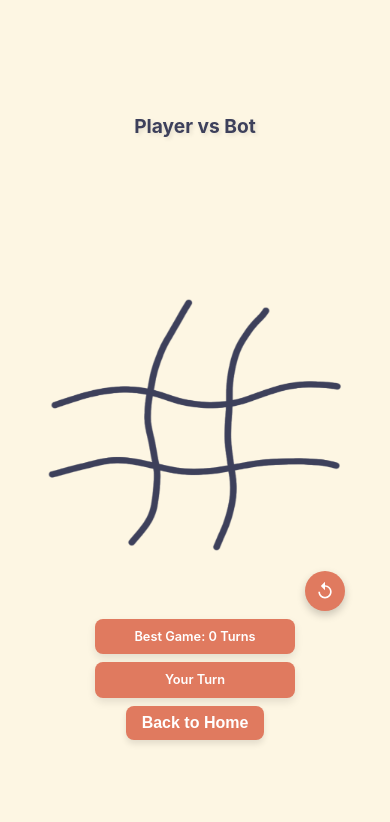
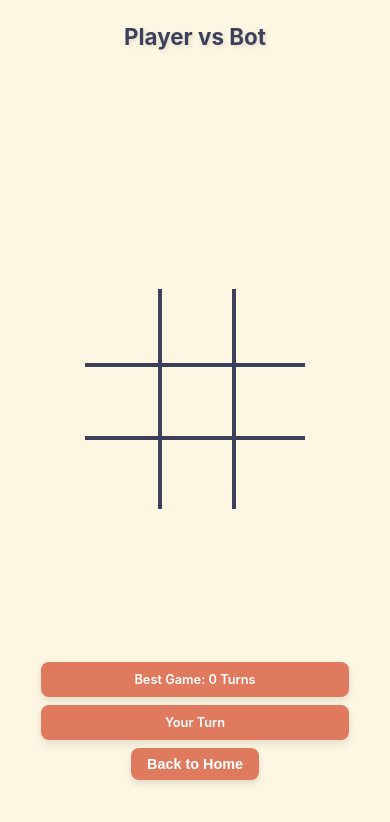
Before and after one commit to ItsDeco/DiDaDoe, a React (Vite) app: page /play-bot in a window 390 px wide. Shown: the top 822 px of the page. Built offline with nearby package versions, Linux system fonts and the light colour scheme.

Commit message:
Style changes for Desktop

```diff
--- a/src/components/Bot.jsx
+++ b/src/components/Bot.jsx
@@ -220,6 +220,7 @@ function PlayBot() {
       <h1>Player vs Bot</h1>
 
       <div className="game-layout">
+
         <div className="left-controls">
             <h2 className="status">
               Best Game: {bestTurns} Turns
@@ -237,20 +238,27 @@ function PlayBot() {
           <Link to="/">
             <button className="game-button back-button">Back to Home</button>
           </Link>
+
         </div>
 
+        <button className="reset-button" onClick={resetGame} title="New Game">
+          <svg viewBox="0 0 24 24" fill="currentColor">
+            <path d="M12 5V1L7 6l5 5V7c3.31 0 6 2.69 6 6s-2.69 6-6 6-6-2.69-6-6H4c0 4.42 3.58 8 8 8s8-3.58 8-8-3.58-8-8-8z"/>
+          </svg>
+        </button>
+
         <div className="board-container">
-          <img src={boardImage} alt="Tic Tac Toe Board" className="board-image" />
-          <div className="board-overlay">
+
+          <div className="board-board">
+            <div className="horizontal-line-1"></div>
+            <div className="horizontal-line-2"></div>
             {Array(9).fill(null).map((_, index) => renderSquare(index))}
           </div>
-          <button className="reset-button" onClick={resetGame} title="New Game">
-            <svg viewBox="0 0 24 24" fill="currentColor">
-              <path d="M12 5V1L7 6l5 5V7c3.31 0 6 2.69 6 6s-2.69 6-6 6-6-2.69-6-6H4c0 4.42 3.58 8 8 8s8-3.58 8-8-3.58-8-8-8z"/>
-            </svg>
-          </button>
+
         </div>
+
       </div>
+
     </div>
   )
 }
--- a/src/components/Game.css
+++ b/src/components/Game.css
@@ -8,21 +8,18 @@ html, body {
 }
 
 .game-container {
-  max-height: 90vh;
   background-color: #fdf6e3;
   display: flex;
   flex-direction: column;
   align-items: center;
   justify-content: center;
-  padding: 1rem;
   font-family: -apple-system, BlinkMacSystemFont, 'Segoe UI', 'Roboto', sans-serif;
 }
 
 .game-container h1 {
-  font-size: 2.5rem;
   color: #3d405b;
   text-shadow: 2px 2px 4px rgba(0, 0, 0, 0.1);
-  margin-bottom: 3rem;
+  margin-top: 0px;
   animation: fadeIn 0s;
 }
 
@@ -30,23 +27,22 @@ html, body {
   display: flex;
   align-items: center;
   justify-content: center;
-  gap: 3rem;
   width: 100%;
+  padding: 25px;
   position: relative;
 }
 
 .left-controls {
   position: absolute;
-  left: -350px;
-  bottom: 50px;
+  left: -375px;
+  bottom: 25px;
   display: flex;
   flex-direction: column;
-  min-width: 200px;
-  gap: 1.5rem;
+  gap: 2rem;
 }
 
 .status {
-  font-size: 1.2rem;
+  font-size: 1.1rem;
   color: white;
   margin: 0;
   background-color: #e07a5f;
@@ -63,29 +59,15 @@ html, body {
   font-weight: bold;
 }
 
+.best-game {
+  background-color: #3d405b !important;
+  color: white;
+  margin-bottom: 0.5rem;
+}
+
 .board-container {
   position: relative;
   display: inline-block;
-}
-
-.board-image {
-  width: 500px;
-  height: 400px;
-  display: block;
-}
-
-.board-overlay {
-  position: absolute;
-  top: 0;
-  left: 0;
-  width: 100%;
-  height: 103%;
-  display: grid;
-  grid-template-columns: repeat(3, 1fr);
-  grid-template-rows: repeat(3, 1fr);
-  gap: 0;
-  padding: 8%;
-  box-sizing: border-box;
 }
 
 .invisible-square {
@@ -108,6 +90,58 @@ html, body {
   background-color: rgba(77, 77, 77, 0.1);
 }
 
+.board-board {
+  display: grid;
+  grid-template-columns: repeat(3, 1fr);
+  grid-template-rows: repeat(3, 1fr);
+  width: 500px;
+  height: 500px;
+  background-color: #fdf6e3;
+  position: relative;
+}
+
+.board-board::before {
+  content: '';
+  position: absolute;
+  top: 0;
+  left: 33.33%;
+  width: 4px;
+  height: 100%;
+  background-color: #3d405b;
+  z-index: 1;
+}
+
+.board-board::after {
+  content: '';
+  position: absolute;
+  top: 0;
+  left: 66.66%;
+  width: 4px;
+  height: 100%;
+  background-color: #3d405b;
+  z-index: 1;
+}
+
+.board-board .horizontal-line-1 {
+  position: absolute;
+  top: 33.33%;
+  left: 0;
+  width: 100%;
+  height: 4px;
+  background-color: #3d405b;
+  z-index: 1;
+}
+
+.board-board .horizontal-line-2 {
+  position: absolute;
+  top: 66.66%;
+  left: 0;
+  width: 100%;
+  height: 4px;
+  background-color: #3d405b;
+  z-index: 1;
+}
+
 .player-mark {
   width: 65%;
   height: 65%;
@@ -125,20 +159,35 @@ html, body {
   background-image: url('../assets/o.png');
 }
 
-.game-controls {
-  display: flex;
-  gap: 1rem;
-  flex-wrap: wrap;
-  justify-content: center;
-  width: 100%;
-  margin-top: 2rem;
+
+.game-button {
+  padding: 0.75rem 2rem;
+  font-size: 1.2rem;
+  font-weight: 600;
+  color: white;
+  background-color: #e07a5f;
+  border: none;
+  border-radius: 8px;
+  cursor: pointer;
+  transition: all 0.3s ease;
+  box-shadow: 0 4px 6px rgba(0, 0, 0, 0.1);
+}
+
+.game-button:hover {
+  background-color: #d6614a;
+  transform: translateY(-2px);
+  box-shadow: 0 6px 12px rgba(0, 0, 0, 0.15);
+}
+
+.back-button {
+  width: 300px;
 }
 
 .reset-button {
   position: absolute;
-  top: -20px;
-  right: -80px;
+  top: -50px;
   width: 60px;
+  right: -125px;
   height: 60px;
   background-color: #e07a5f;
   border: none;
@@ -163,29 +212,11 @@ html, body {
   color: white;
 }
 
-.game-button {
-  padding: 0.75rem 2rem;
-  font-size: 1.2rem;
-  font-weight: 600;
-  color: white;
-  background-color: #e07a5f;
-  border: none;
-  border-radius: 8px;
-  cursor: pointer;
-  transition: all 0.3s ease;
-  box-shadow: 0 4px 6px rgba(0, 0, 0, 0.1);
-}
 
-.game-button:hover {
-  background-color: #d6614a;
-  transform: translateY(-2px);
-  box-shadow: 0 6px 12px rgba(0, 0, 0, 0.15);
-}
 
-.back-button {
-  width: 300px;
-}
 
+
+/* Styles for mobile vvvvv */
 
 
 @media (min-width: 481px) and (max-width: 1024px) {
@@ -237,6 +268,11 @@ html, body {
     border-radius: 12px;
   }
 
+  .best-game {
+    font-size: 1rem;
+    padding: 10px 20px;
+  }
+
   .board-container {
     position: relative;
     margin-top: 3rem;
@@ -245,6 +281,19 @@ html, body {
   .board-image {
     width: 400px;
     height: 320px;
+  }
+
+  .board-board {
+    width: 400px;
+    height: 400px;
+  }
+
+  .game-square {
+    font-size: 2.2rem;
+  }
+
+  .game-square .player-mark {
+    font-size: 2.8rem;
   }
 
   .board-overlay {
@@ -288,180 +337,109 @@ html, body {
   }
 }
 
-
-
-@media (min-width: 481px) and (max-width: 1024px) and (orientation: landscape) {
-  .game-container h1 {
-    font-size: 2rem;
-    top: 1rem;
-  }
-
-  .board-image {
-    width: 350px;
-    height: 280px;
-  }
-
-  .left-controls {
-    bottom: 4rem;
-  }
-
-  .game-controls {
-    bottom: 1rem;
-  }
-}
-
-@media (min-width: 768px) and (max-width: 834px) and (orientation: portrait) {
-  .board-image {
-    width: 450px;
-    height: 360px;
-  }
-
-  .reset-button {
-    right: -90px;
-    top: -30px;
-    width: 60px;
-    height: 60px;
-  }
-
-  .status {
-    font-size: 1.2rem;
-    padding: 14px 28px;
-  }
-
-  .back-button {
-    font-size: 1.2rem;
-    padding: 1rem 2.5rem;
-  }
-}
-
-
-
 @media (max-width: 480px) {
-  .app h1 {
-    font-size: 2rem;
-  }
-
-  .logo {
-    width: 180px;
-    margin: 15px 0;
-  }
-
-  .buttons-container {
-    max-width: 260px;
-    gap: 0.8rem;
-  }
-
-  .game-button {
-    font-size: 1rem;
-    padding: 0.6rem 1.5rem;
-  }
-
-  .github-button {
-    width: 45px;
-    height: 45px;
-    bottom: 15px;
-    left: 15px;
-  }
-
-  .github-button svg {
-    width: 24px;
-    height: 24px;
-  }
-
-  .rules-text-button {
-    bottom: 15px;
-    right: 15px;
-    font-size: 14px;
-    padding: 8px 12px;
-  }
-
   .game-container {
     padding: 0.25rem;
-    position: fixed;
-    max-height: 200vh;
+    width: 100vw;
     height: 100vh;
     height: 100dvh;
     overflow: hidden;
-    gap: 1.5rem;
+    position: fixed;
+    top: 0;
+    left: 0;
     justify-content: center;
   }
 
   .game-container h1 {
-    font-size: 1.7rem;
-    margin-top: 8rem;
-    margin-bottom: 2rem;
-    position: absolute;
-    top: -3rem;
+    font-size: 1.4rem;
+    margin: 1rem 0 0.5rem 0;
     width: 100%;
     text-align: center;
+    flex-shrink: 0;
   }
 
   .game-layout {
-    gap: 5rem;
+    flex: 1;
     width: 100%;
+    display: flex;
     flex-direction: column;
     align-items: center;
     justify-content: center;
+    padding-bottom: 8rem;
+    box-sizing: border-box;
   }
 
   .left-controls {
-    bottom: -11rem;
-    left: 50%;
-    transform: translateX(-50%);
-    gap: 0.5rem;
+    position: fixed;
+    bottom: 4rem;
+    left: 0;
+    right: 0;
+    width: 90%;
+    max-width: 340px;
+    margin: 0 auto;
     display: flex;
     flex-direction: column;
+    gap: 0.5rem;
     align-items: center;
     z-index: 100;
+    padding: 0 1rem;
+    box-sizing: border-box;
   }
 
   .status {
     font-size: 0.8rem;
     padding: 8px 16px;
-    max-width: 200px;
     width: 100%;
     text-align: center;
+    box-sizing: border-box;
+  }
+
+  .best-game {
+    font-size: 0.75rem;
+    padding: 6px 12px;
   }
 
   .board-container {
-    position: static;
-    margin-top: 0.5rem;
+    position: relative;
+    flex-shrink: 0;
   }
 
   .board-image {
-    width: 320px;
-    height: 275px;
+    width: 220px;
+    height: 176px;
+  }
+
+  .board-board {
+    width: 220px;
+    height: 220px;
+  }
+
+  .game-square {
+    font-size: 1.5rem;
+  }
+
+  .game-square .player-mark {
+    font-size: 1.8rem;
   }
 
   .board-overlay {
     position: absolute;
     top: 0;
-    width: 102%;
-    height: 105%;
+    left: 0;
+    width: 100%;
+    height: 100%;
     display: grid;
     grid-template-columns: repeat(3, 1fr);
     grid-template-rows: repeat(3, 1fr);
     gap: 0;
-    padding: 35% 12%;
+    padding: 12% 10%;
     box-sizing: border-box;
-  }
-
-  .invisible-square {
-    background: transparent;
-    border: none;
-    cursor: pointer;
-    position: relative;
-    transition: background-color 0.2s ease;
-    display: flex;
-    align-items: center;
-    justify-content: center;
-    border-radius: 4px;
   }
 
   .reset-button {
     position: absolute;
-    top: 370px;
-    right: 10px;
+    top: -15px;
+    right: -60px;
     width: 40px;
     height: 40px;
   }
@@ -474,83 +452,31 @@ html, body {
   .game-controls {
     position: fixed;
     bottom: 1rem;
-    left: 50%;
-    transform: translateX(-50%);
+    left: 0;
+    right: 0;
     width: 90%;
-    margin: 0;
+    max-width: 340px;
+    margin: 0 auto;
     z-index: 100;
+    padding: 0 1rem;
+    box-sizing: border-box;
   }
 
   .back-button {
     width: 100%;
-    font-size: 1rem;
+    font-size: 0.9rem;
     padding: 0.5rem 1rem;
+    box-sizing: border-box;
   }
 
-
   .player-mark {
-    width: 35%;
-    height: 35%;
-    background-size: contain;
-    background-repeat: no-repeat;
-    background-position: center;
-    display: block;
-  }
-}
-
-@media (max-width: 390px){
-  .board-overlay {
-    position: absolute;
-    top: 0;
-    width: 98%;
-    height: 105%;
-    display: grid;
-    grid-template-columns: repeat(3, 1fr);
-    grid-template-rows: repeat(3, 1fr);
-    gap: 0;
-    padding: 20% 10%;
-    box-sizing: border-box;
-  }
-  .player-mark {
-    width: 35%;
-    height: 35%;
-    background-size: contain;
-    background-repeat: no-repeat;
-    background-position: center;
-    display: block;
-  }
-
-  .game-container h1 {
-    font-size: 1.2rem;
-    margin-bottom: 1rem;
-    position: absolute;
-    top: -1rem;
-    width: 100%;
-    text-align: center;
-  }
-
-
-  .reset-button {
-    position: absolute;
-    top: 290px;
-    right: 10px;
-    width: 40px;
-    height: 40px;
-  }
-}
-
-@media (max-width: 370px){
-  .reset-button {
-    position: absolute;
-    top: 320px;
-    right: 10px;
-    width: 40px;
-    height: 40px;
+    width: 45%;
+    height: 45%;
   }
 }
 
 @supports (-webkit-touch-callout: none) {
-  @media (max-width: 375px) {
+  @media (max-width: 480px) {
     .game-container {
       height: -webkit-fill-available;
     }
```
Also changed, not shown: src/components/Local.jsx (+12 -10 lines).
